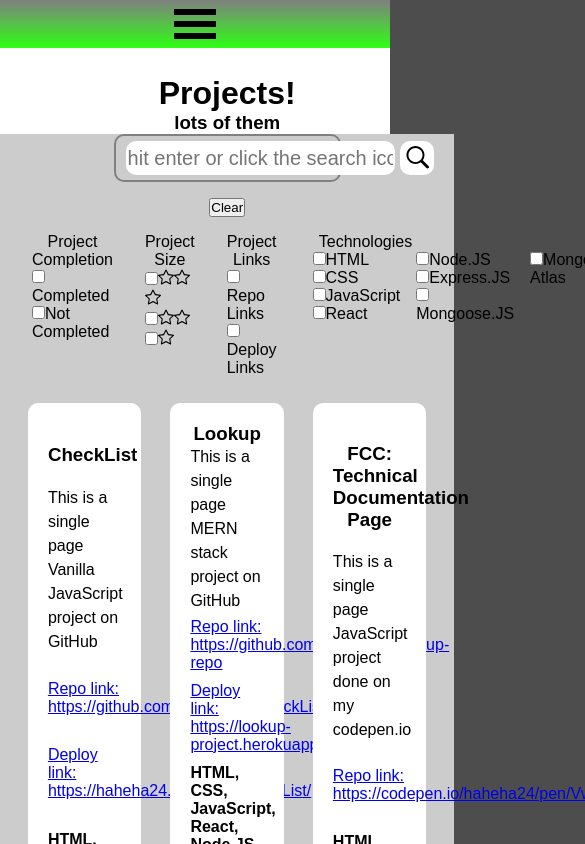
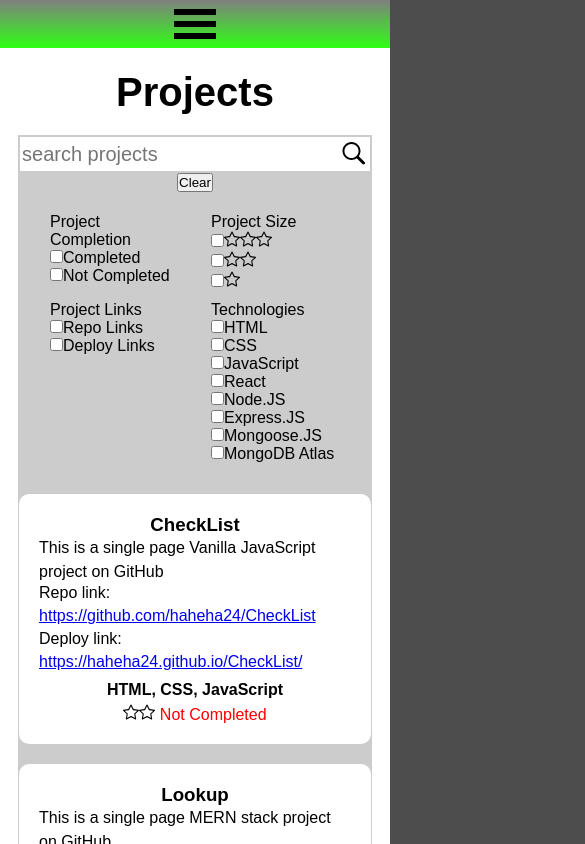
Before and after one commit to haheha24/portfolio, a React (Create React App) app: page /Projects in a window 390 px wide. Shown: the top 844 px of the page, 585 px wide, since content can reach past the window. Built offline with nearby package versions, Linux system fonts and the light colour scheme.

Commit message:
adjusted some of the css and responsiveness of the project cards and project form. The filter controls position more evenly and repoLink/deployLink will only  show if it is present in the project object

```diff
--- a/src/App.css
+++ b/src/App.css
@@ -1,4 +1,6 @@
 .grid-container {
   display: grid;
-  grid-template-rows: 75px minmax(200px, auto) minmax(200px, auto);
+  /* controls the sticky header. 50px stops the header from overlapping with any content from each page
+  the other 2 minmax are the body and footer */
+  grid-template-rows: 50px minmax(200px, auto) minmax(200px, auto);
 }
--- a/src/components/pages/home/home.css
+++ b/src/components/pages/home/home.css
@@ -37,7 +37,7 @@
     grid-column: 1/2;
   }
   .home-section {
-    margin: 0 5%
+    margin: 0 5%;
   }
 }
 
@@ -46,6 +46,6 @@
     grid-column: 1/3;
   }
   .home-section {
-    margin: 0 2.5%
+    margin: 0 2.5%;
   }
 }
--- a/src/components/pages/projects/Projects.tsx
+++ b/src/components/pages/projects/Projects.tsx
@@ -5,10 +5,10 @@ const Projects = () => {
   return (
     <>
       <div className="projects-title-container">
-        <h1>Projects!</h1>
-        <h3>lots of them</h3>
+        <h1 className="projects-title">Projects</h1>
+        <ProjectForm />
       </div>
-      <ProjectForm />
+
     </>
   );
 };
--- a/src/components/pages/projects/projectCards/ProjectCard.tsx
+++ b/src/components/pages/projects/projectCards/ProjectCard.tsx
@@ -11,17 +11,26 @@ const ProjectCard = (props: { cardArray: Project[] }) => {
           <div key={data.id} className="project-tile">
             <h3 className="project-title">{data.title}</h3>
             <p className="project-desc">{data.desc}</p>
+
             {data.repoLink !== "N/A" && data.repoLink !== "" ? (
-              <a href={data.repoLink}>
-                <p className="project-link">Repo link: {data.repoLink}</p>
-              </a>
+              <>
+                Repo link:
+                <a href={data.repoLink}>
+                  <p className="project-link">{data.repoLink}</p>
+                </a>
+              </>
             ) : (
               ""
             )}
-            {data.deployLink !== "N/A" && data.deployLink !== "" && data.deployLink !== undefined ? (
-              <a href={data.deployLink}>
-                <p className="project-link">Deploy link: {data.deployLink}</p>
-              </a>
+            {data.deployLink !== "N/A" &&
+            data.deployLink !== "" &&
+            data.deployLink !== undefined ? (
+              <>
+                Deploy link:
+                <a href={data.deployLink}>
+                  <p className="project-link">{data.deployLink}</p>
+                </a>
+              </>
             ) : (
               ""
             )}
--- a/src/components/pages/projects/projectCards/projectCard.css
+++ b/src/components/pages/projects/projectCards/projectCard.css
@@ -1,3 +1,8 @@
+#projectFlex {
+  display: flex;
+  flex-wrap: wrap;
+  justify-content: space-evenly;
+}
 .project-tile {
   /* background: linear-gradient(
     to top,
@@ -8,13 +13,15 @@
   padding: 20px;
   margin: 10px 1px;
   border-radius: 10px;
-  width: 25%;
   display: flex;
   flex-direction: column;
+  flex-grow: 1;
+  flex-basis: 25%;
   justify-content: space-evenly;
 }
 .project-title {
   text-align: center;
+  /* width: 50%; */
 }
 .project-desc {
   line-height: 1.5rem;
@@ -25,6 +32,7 @@
 }
 .project-tags {
   padding: 5px 0;
+  text-align: center;
 }
 .project-stars {
   text-align: center;
@@ -32,9 +40,15 @@
 .project-tile:hover {
   background: rgb(212, 214, 232);
 }
-
-.project-link:hover,
-.project-tags:hover {
+.project-link:hover {
   background: hsl(234, 30%, 70%);
   border-radius: 5px;
 }
+
+/* media query */
+
+@media only screen and (max-width: 860px) {
+  .project-tile {
+    width: 100%;
+  }
+}
--- a/src/components/pages/projects/projectForm/ProjectForm.tsx
+++ b/src/components/pages/projects/projectForm/ProjectForm.tsx
@@ -108,15 +108,14 @@ const ProjectSearch = () => {
             name="filter"
             value={inputState}
             onChange={(e) => handleInput(e)}
-            placeholder="hit enter or click the search icon to load ALL the projects"
+            placeholder="search projects"
           />
           <button className="search-icon-container">
             <GoSearch className="search-icon" />
           </button>
         </div>
         <div
-          id="form-controls"
-          className="flex-direction-col align-items-center"
+          className="flex-direction-col text-align-center"
         >
           <input
             type="button"
--- a/src/components/pages/projects/projectForm/projectFormComponents/ProjectTags.tsx
+++ b/src/components/pages/projects/projectForm/projectFormComponents/ProjectTags.tsx
@@ -34,7 +34,7 @@ const ProjectTags: React.FC<Props> = ({ handleCheck }) => {
   return (
     <div id="filter-container">
       <p>Technologies</p>
-      <div className="filter-controls flex-direction-col tech">
+      <div className="filter-controls flex-direction-col">
         {tagData.map((data, index) => {
           return (
             <div key={index}>
--- a/src/components/pages/projects/projectForm/projectform.css
+++ b/src/components/pages/projects/projectForm/projectform.css
@@ -1,17 +1,19 @@
 .project-form-container {
   background-color: hsl(0, 0%, 80%);
+  border-radius: 20px;
 }
 .project-search-container {
-  border-radius: 10px;
-  border: 2px solid grey;
+  background-color: white;
   display: flex;
-  padding: 5px 10px;
   width: 50%;
   margin: 0 auto;
+  border: 2px solid hsl(0, 0%, 80%);
+}
+.project-search-container:hover, .project-search-container:focus-visible {
+  border: 2px solid hsl(0, 0%, 40%);
 }
 #project-search-form {
   border: none;
-  border-radius: 10px;
   flex-grow: 1;
   line-height: 1.5rem;
   font-size: 1.25rem;
@@ -23,39 +25,31 @@
 .search-icon-container {
   cursor: pointer;
   padding: 5px;
-  margin-left: 5px;
   border: none;
-  border-radius: 10px;
   background-color: white;
 }
-.search-icon-container:hover {
-  background-color: hsl(0, 0%, 70%);
-}
 .search-icon-container:active {
-  background-color: hsl(0, 0%, 60%);
+  background-color: hsl(0, 0%, 80%);
 }
 .search-icon {
   font-size: 1.5rem;
   vertical-align: middle;
 }
 #form-controls {
-  display: flex;
-  justify-content: center;
-  margin: 1rem;
+  display: grid;
+  grid-template-columns: 1fr 1fr;
+  grid-template-rows: auto auto;
+  place-items: normal start;
+  margin: 1rem 15%;
 }
-.align-items-center {
-  align-items: center;
+.text-align-center {
+  text-align: center;
 }
 #filter-container {
   margin: 0 1rem;
-  height: 50%;
-}
-#filter-container > p {
-  text-align: center;
 }
 .filter-controls {
   display: flex;
-  justify-content: space-between;
 }
 .flex-direction-col {
   flex-direction: column;
@@ -67,3 +61,20 @@
 .tech div {
   padding: 0 0.75rem 0 0.25rem;
 }
+
+/* media query */
+
+@media only screen and (max-width: 860px) {
+  .project-search-container {
+    width: 100%;
+  }
+}
+@media only screen and (max-width: 500px) {
+  #form-controls {
+    place-items: normal start;
+    margin: 1rem;
+  }
+  #filter-container {
+    padding: 5px 0;
+  }
+}
--- a/src/components/pages/projects/projects.css
+++ b/src/components/pages/projects/projects.css
@@ -1,11 +1,13 @@
 .projects-title-container {
-    display: flex;
-    flex-direction: column;
-    align-items: center;
+  display: flex;
+  flex-direction: column;
+  align-items: center;
+  margin: 0 15%;
 }
-
-#projectFlex {
-    display: flex;
-    flex-wrap: wrap;
-    justify-content: space-evenly;
+.projects-title {
+  text-align: center;
+  font-size: 2.5rem;
+  background-color: white;
+  margin: 20px auto;
+  width: 200px;
 }
```
